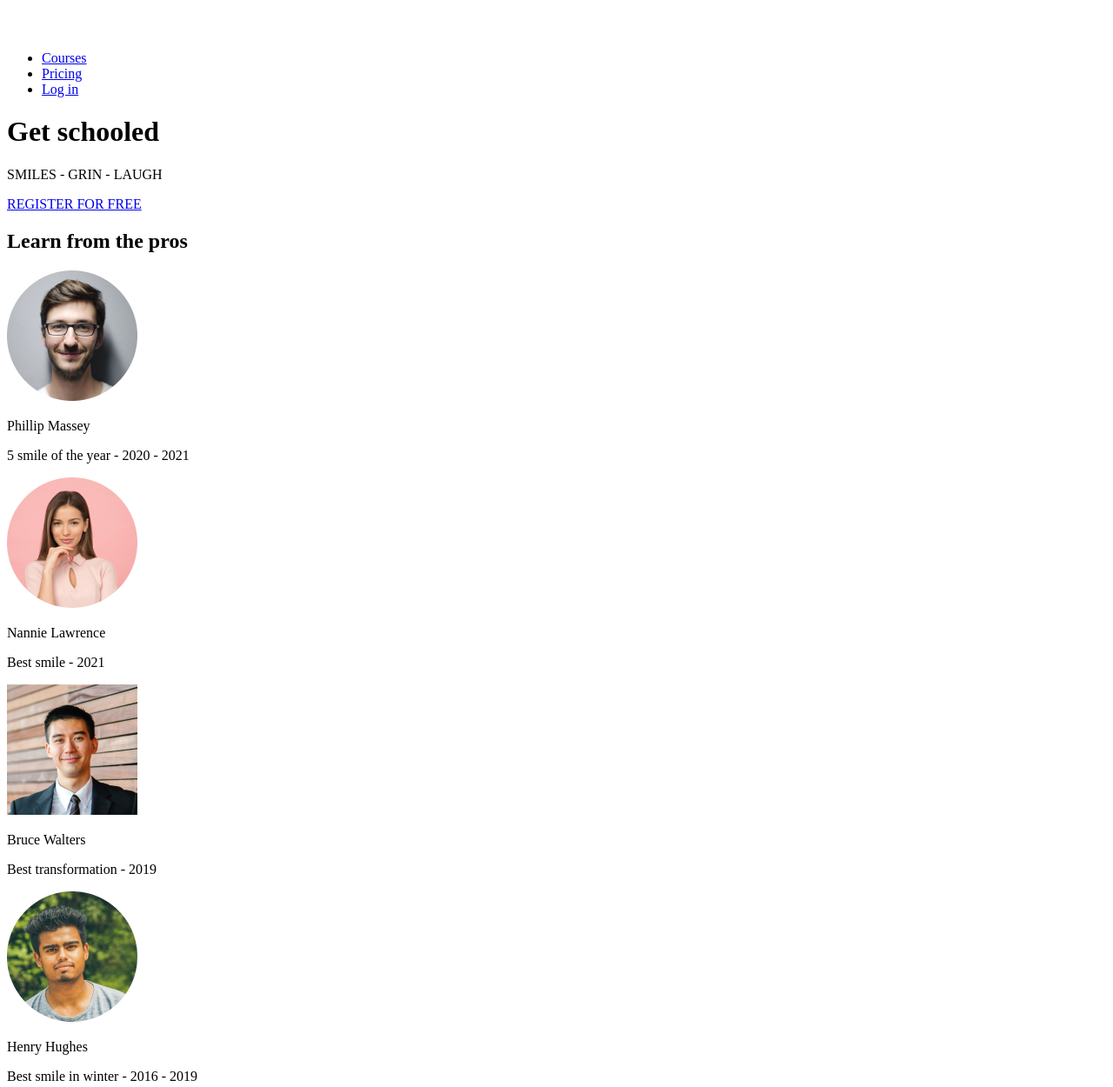
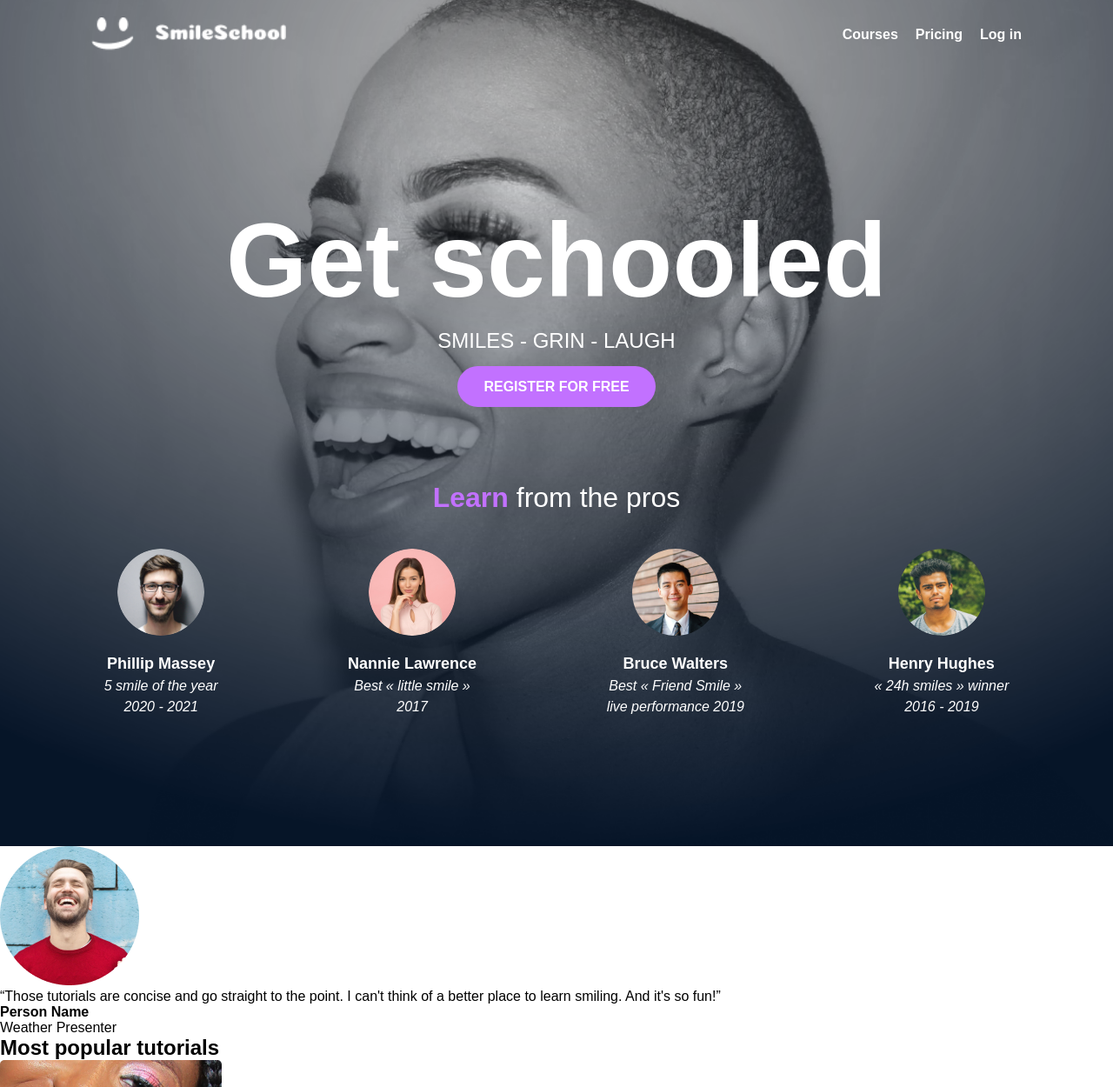
Before and after one commit to JT-OYEMADE/alx_html_css, a plain HTML site: page css_advanced/index.html in a window 1280 px wide. Shown: the top 1250 px of the page at 87% size. Drawn offline with Linux system fonts and the light colour scheme.

Commit message:
feat. Header and Banner

```diff
--- a/css_advanced/index.html
+++ b/css_advanced/index.html
@@ -1,11 +1,13 @@
 <!DOCTYPE html>
 <html lang="en">
+
 <head>
   <meta charset="UTF-8">
   <meta name="viewport" content="width=device-width, initial-scale=1.0">
   <title>Smile School</title>
   <link rel="stylesheet" href="styles.css">
 </head>
+
 <body>
   <header class="hero-section">
     <nav class="navbar">
@@ -21,37 +23,55 @@
       <p class="hero-subtitle">SMILES - GRIN - LAUGH</p>
       <a href="#" class="register-btn">REGISTER FOR FREE</a>
     </div>
+    <div class="pros-section">
+      <p class="pros-section-text">Learn <span>from the pros</span></p>
+      <div class="pros-sub-section">
+        <div class="pros-sub-section-single">
+          <img src="./img/1.png" alt="Phillip Massey">
+          <h4>Phillip Massey</h4>
+          <div class="achievementt">
+            <span>5 smile of the year</span>
+            <span>2020 - 2021</span>
+
+          </div>
+        </div>
+        <div class="pros-sub-section-single">
+          <img src="./img/3.png" alt="Nannie Lawrence">
+          <h4>Nannie Lawrence</h4>
+          <div class="achievementt">
+            <span>Best « little smile »</span>
+            <span>2017</span>
+
+          </div>
+        </div>
+        <div class="pros-sub-section-single">
+          <img src="./img/2.png" alt="Bruce Walters">
+          <h4>Bruce Walters</h4>
+          <div class="achievementt">
+            <span>Best « Friend Smile »</span>
+            <span>live performance 2019</span>
+
+          </div>
+        </div>
+        <div class="pros-sub-section-single">
+          <img src="./img/4.png" alt="Henry Hughes">
+          <h4>Henry Hughes</h4>
+          <div class="achievementt">
+            <span>« 24h smiles » winner</span>
+            <span>2016 - 2019</span>
+
+          </div>
+        </div>
+      </div>
+    </div>
   </header>
 
-    <section class="pros-section">
-        <h2>Learn from the pros</h2>
-        <div class="pros-cards">
-            <div class="card">
-                <img src="./img/1.png" alt="Phillip Massey">
-                <p>Phillip Massey</p>
-                <p>5 smile of the year - 2020 - 2021</p>
-            </div>
-            <div class="card">
-                <img src="./img/3.png" alt="Nannie Lawrence">
-                <p>Nannie Lawrence</p>
-                <p>Best smile - 2021</p>
-            </div>
-            <div class="card">
-                <img src="./img/2.png" alt="Bruce Walters">
-                <p>Bruce Walters</p>
-                <p>Best transformation - 2019</p>
-            </div>
-            <div class="card">
-                <img src="./img/4.png" alt="Henry Hughes">
-                <p>Henry Hughes</p>
-                <p>Best smile in winter - 2016 - 2019</p>
-            </div>
-        </div>
-    </section>
+
 
   <section class="testimonials-section">
     <img src="./img/5.png" alt="Person Name" class="testimonial-img">
-      <p>“Those tutorials are concise and go straight to the point. I can't think of a better place to learn smiling. And it's so fun!”</p>
+    <p>“Those tutorials are concise and go straight to the point. I can't think of a better place to learn smiling. And
+      it's so fun!”</p>
     <p><strong>Person Name</strong></p>
     <p>Weather Presenter</p>
   </section>
@@ -145,19 +165,35 @@
     <div class="faq-cards">
       <div class="faq-card">
         <h3>How does this work?</h3>
-                <p>Lorem ipsum dolor sit amet, consectetur adipiscing elit, sed do eiusmod tempor incididunt ut labore et dolore magna aliqua. Ut enim ad minim veniam, quis nostrud exercitation ullamco laboris nisi ut aliquip ex ea commodo consequat. Duis aute irure dolor in reprehenderit in voluptate velit esse cillum dolore eu fugiat nulla pariatur. Excepteur sint occaecat cupidatat non proident, sunt in culpa qui officia deserunt mollit anim id est laborum.</p>
+        <p>Lorem ipsum dolor sit amet, consectetur adipiscing elit, sed do eiusmod tempor incididunt ut labore et dolore
+          magna aliqua. Ut enim ad minim veniam, quis nostrud exercitation ullamco laboris nisi ut aliquip ex ea commodo
+          consequat. Duis aute irure dolor in reprehenderit in voluptate velit esse cillum dolore eu fugiat nulla
+          pariatur. Excepteur sint occaecat cupidatat non proident, sunt in culpa qui officia deserunt mollit anim id
+          est laborum.</p>
       </div>
       <div class="faq-card">
         <h3>How does this work?</h3>
-                <p>Lorem ipsum dolor sit amet, consectetur adipiscing elit, sed do eiusmod tempor incididunt ut labore et dolore magna aliqua. Ut enim ad minim veniam, quis nostrud exercitation ullamco laboris nisi ut aliquip ex ea commodo consequat. Duis aute irure dolor in reprehenderit in voluptate velit esse cillum dolore eu fugiat nulla pariatur. Excepteur sint occaecat cupidatat non proident, sunt in culpa qui officia deserunt mollit anim id est laborum.</p>
+        <p>Lorem ipsum dolor sit amet, consectetur adipiscing elit, sed do eiusmod tempor incididunt ut labore et dolore
+          magna aliqua. Ut enim ad minim veniam, quis nostrud exercitation ullamco laboris nisi ut aliquip ex ea commodo
+          consequat. Duis aute irure dolor in reprehenderit in voluptate velit esse cillum dolore eu fugiat nulla
+          pariatur. Excepteur sint occaecat cupidatat non proident, sunt in culpa qui officia deserunt mollit anim id
+          est laborum.</p>
       </div>
       <div class="faq-card">
         <h3>How does this work?</h3>
-                <p>Lorem ipsum dolor sit amet, consectetur adipiscing elit, sed do eiusmod tempor incididunt ut labore et dolore magna aliqua. Ut enim ad minim veniam, quis nostrud exercitation ullamco laboris nisi ut aliquip ex ea commodo consequat. Duis aute irure dolor in reprehenderit in voluptate velit esse cillum dolore eu fugiat nulla pariatur. Excepteur sint occaecat cupidatat non proident, sunt in culpa qui officia deserunt mollit anim id est laborum.</p>
+        <p>Lorem ipsum dolor sit amet, consectetur adipiscing elit, sed do eiusmod tempor incididunt ut labore et dolore
+          magna aliqua. Ut enim ad minim veniam, quis nostrud exercitation ullamco laboris nisi ut aliquip ex ea commodo
+          consequat. Duis aute irure dolor in reprehenderit in voluptate velit esse cillum dolore eu fugiat nulla
+          pariatur. Excepteur sint occaecat cupidatat non proident, sunt in culpa qui officia deserunt mollit anim id
+          est laborum.</p>
       </div>
       <div class="faq-card">
         <h3>How does this work?</h3>
-                <p>Lorem ipsum dolor sit amet, consectetur adipiscing elit, sed do eiusmod tempor incididunt ut labore et dolore magna aliqua. Ut enim ad minim veniam, quis nostrud exercitation ullamco laboris nisi ut aliquip ex ea commodo consequat. Duis aute irure dolor in reprehenderit in voluptate velit esse cillum dolore eu fugiat nulla pariatur. Excepteur sint occaecat cupidatat non proident, sunt in culpa qui officia deserunt mollit anim id est laborum.</p>
+        <p>Lorem ipsum dolor sit amet, consectetur adipiscing elit, sed do eiusmod tempor incididunt ut labore et dolore
+          magna aliqua. Ut enim ad minim veniam, quis nostrud exercitation ullamco laboris nisi ut aliquip ex ea commodo
+          consequat. Duis aute irure dolor in reprehenderit in voluptate velit esse cillum dolore eu fugiat nulla
+          pariatur. Excepteur sint occaecat cupidatat non proident, sunt in culpa qui officia deserunt mollit anim id
+          est laborum.</p>
       </div>
     </div>
   </section>
@@ -172,4 +208,5 @@
     <p>&copy; SmileSchool 2023</p>
   </footer>
 </body>
+
 </html>
--- a/css_advanced/styles.css
+++ b/css_advanced/styles.css
@@ -0,0 +1,129 @@
+/* Reset default margins and padding */
+* {
+  margin: 0;
+  padding: 0;
+  box-sizing: border-box;
+}
+
+body {
+  font-family: 'Source Sans Pro', sans-serif;
+}
+
+/* Hero Section */
+.hero-section {
+  background: url('./img/Object.png') no-repeat center center/cover;
+  /* height: 100vh; */
+  display: flex;
+  flex-direction: column;
+  /* justify-content: space-between; */
+  color: white;
+  text-align: center;
+}
+
+.navbar {
+  display: flex;
+  justify-content: space-between;
+  align-items: center;
+  padding: 20px 105px;
+  max-width: 1440px;
+  width: 100%;
+  margin: 0 auto;
+}
+
+.navbar img {
+  height: 40px;
+}
+
+.nav-links {
+  list-style: none;
+  display: flex;
+  gap: 20px;
+}
+
+.nav-links a {
+  color: white;
+  text-decoration: none;
+  font-weight: bold;
+}
+
+.hero-content {
+  margin-top: 150px;
+}
+
+.hero-content h1 {
+  font-size: 7.5rem;
+  margin-bottom: 10px;
+}
+
+.hero-content .hero-subtitle {
+  font-size: 1.5em;
+  margin-bottom: 30px;
+}
+
+.register-btn {
+  background-color: #C271FF;
+  color: white;
+  padding: 15px 30px;
+  border-radius: 25px;
+  text-decoration: none;
+  font-weight: bold;
+}
+
+/* Pros Section */
+.pros-section {
+  padding: 50px;
+  padding-top: 100px;
+  color: white;
+  text-align: center;
+
+}
+
+.pros-section .pros-section-text {
+  font-size: 32px;
+  margin-bottom: 40px;
+  color: #C271FF;
+  font-weight: 700;
+
+}
+
+.pros-section .pros-section-text span {
+  font-size: 32px;
+  color: white;
+  font-weight: 200;
+
+}
+
+.pros-sub-section {
+  display: flex;
+  justify-content: space-around;
+  flex-wrap: wrap;
+  gap: 10px;
+  margin-bottom: 98px !important;
+}
+
+.pros-sub-section img {
+  border-radius: 50%;
+  height: 100px;
+  width: 100px;
+  margin-bottom: 15px;
+}
+
+
+.pros-sub-section h4 {
+  font-size: 18px;
+  font-weight: 900;
+  line-height: 27px;
+  text-align: center;
+
+}
+
+.pros-sub-section-single .achievementt {
+  display: flex;
+  flex-direction: column;
+  font-size: 16px;
+  font-style: italic;
+  font-weight: 400;
+  line-height: 24px;
+  text-align: center;
+
+}
```
Also changed, not shown: css_advanced/img/background.png (added). Lines whose indentation alone changed are shown as unchanged.
